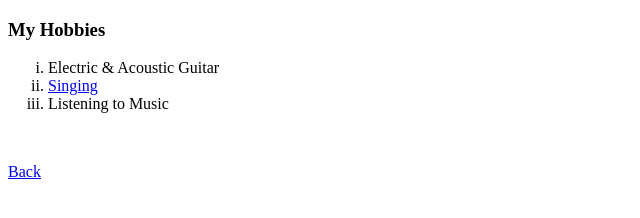
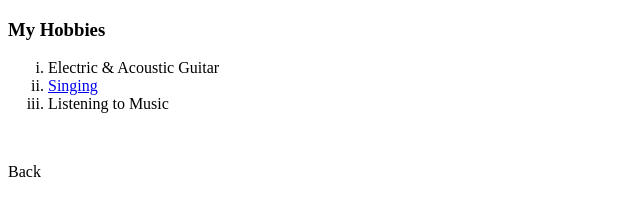
Before and after one commit to williamjeon/cv, a plain HTML site: page hobbies.html in a window 1280 px wide. Shown: the full height of the page, 0-640 px from the left. Drawn offline with Linux system fonts and the light colour scheme.

Commit message:
Update hobbies.html

```diff
--- a/hobbies.html
+++ b/hobbies.html
@@ -12,6 +12,6 @@
       <li>Listening to Music</li>
     </ol>
     <Br>
-  <p><a href="index.html">Back</a></p>
+  <p><a href="index.html"></a>Back</p>
   </body>
 </html>
```
